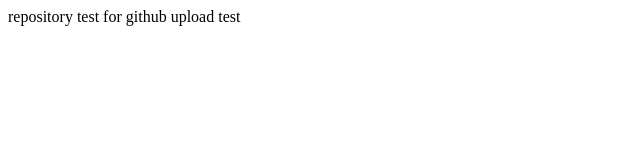
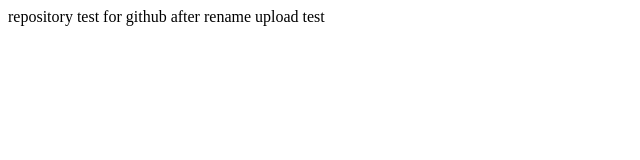
Before and after one commit to DmitriyAlger/dmitriyalger.github.io, a plain HTML site: page index.html in a window 1280 px wide. Shown: the whole page, without its empty margins (0-640 px from the left). Drawn offline with Linux system fonts and the light colour scheme.

Commit message:
upload test

```diff
--- a/index.html
+++ b/index.html
@@ -8,7 +8,7 @@
 <body>
 
     repository test for github
-    upload test
+    after rename upload test
 
 </body>
 </html>
```
